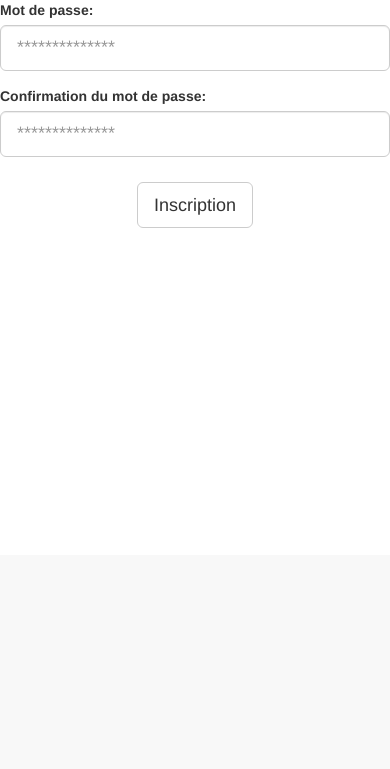
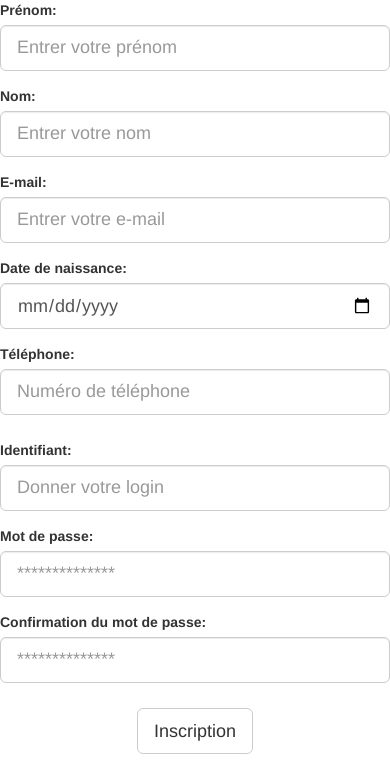
Before and after one commit to Maraaghib/projetTechnologique, a PHP site: page /view/signup.php in a window 390 px wide. Shown: the part 289-1058 px from the top of the page. Before the commit the page ends 517 px from the top, so only its background shows below. Run offline with PHP 8.4, Linux system fonts and the light colour scheme.

Commit message:
Validation du numéro de téléphone et de la confirmation du mot de passe

```diff
--- a/view/signup.php
+++ b/view/signup.php
@@ -29,14 +29,14 @@
         </div> <!-- container header -->
 
         <div class="container content">
-            <form class="form-horizontal" action="#" method="post">
-                <!--<div class="form-group form-group-lg">
-                    <label for="" class="control-label control-label-lg">Nom:</label>
-                    <input type="text" class="form-control" name="nom" value="" placeholder="Entrer votre nom" required>
-                </div>
+            <form class="form-horizontal" action="../controller/signup.php" method="post">
                 <div class="form-group form-group-lg">
                     <label for="" class="control-label label-lg">Prénom:</label>
                     <input type="text" class="form-control" name="prenom" value="" placeholder="Entrer votre prénom" required>
+                </div>
+                <div class="form-group form-group-lg">
+                    <label for="" class="control-label control-label-lg">Nom:</label>
+                    <input type="text" class="form-control" name="nom" value="" placeholder="Entrer votre nom" required>
                 </div>
                 <div class="form-group form-group-lg">
                     <label for="" class="control-label label-lg">E-mail:</label>
@@ -46,21 +46,22 @@
                     <label for="" class="control-label label-lg">Date de naissance:</label>
                     <input type="date" class="form-control" name="dateNaiss" value="" required>
                 </div>
-                <div class="form-group form-group-lg">
+                <div class="form-group form-group-lg" id="telPersoDiv">
                     <label for="" class="control-label label-lg">Téléphone:</label>
-                    <input type="num" class="form-control" id="telPerso" name="telPerso" value="" placeholder="Numéro de téléphone" required>
+                    <input type="num" class="form-control" id="telPerso" name="telPerso" onblur="inputValidation('tel')" placeholder="Numéro de téléphone" required>
+                    <span class="help-block" id="helpTel"></span>
                 </div>
                 <div class="form-group form-group-lg">
                     <label for="" class="control-label label-lg">Identifiant:</label>
                     <input type="text" class="form-control" id="login" name="login" placeholder="Donner votre login" required>
-                </div>-->
+                </div>
                 <div class="form-group form-group-lg">
                     <label for="" class="control-label label-lg">Mot de passe:</label>
                     <input type="password" class="form-control" id="password" name="password" placeholder="**************" required>
                 </div>
                 <div class="form-group form-group-lg" id="confirmPasswordDiv">
                     <label for="" class="control-label label-lg">Confirmation du mot de passe:</label>
-                    <input type="password" class="form-control" id="confirmPassword" name="confirmPassword" onblur="validatePassword()"  placeholder="**************">
+                    <input type="password" class="form-control" id="confirmPassword" name="confirmPassword" onblur="inputValidation('confirmPassword')"  placeholder="**************">
                     <span class="help-block" id="helpConfirmPassword"></span>
                 </div>
                 <div class="form-group form-group-lg">
```
Also changed, not shown: view/dist/js/myScript.js.
